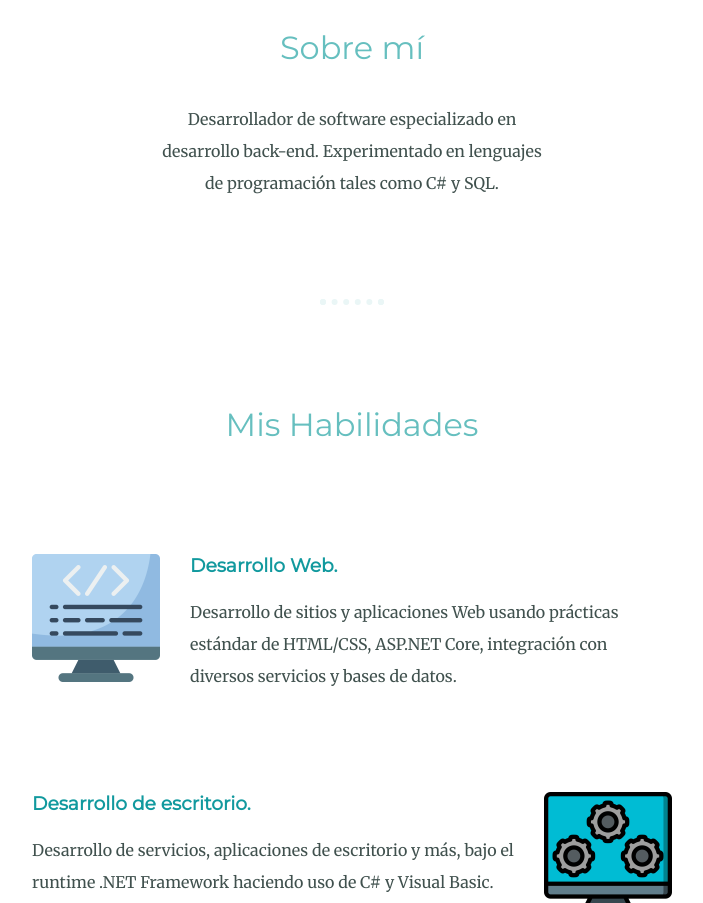
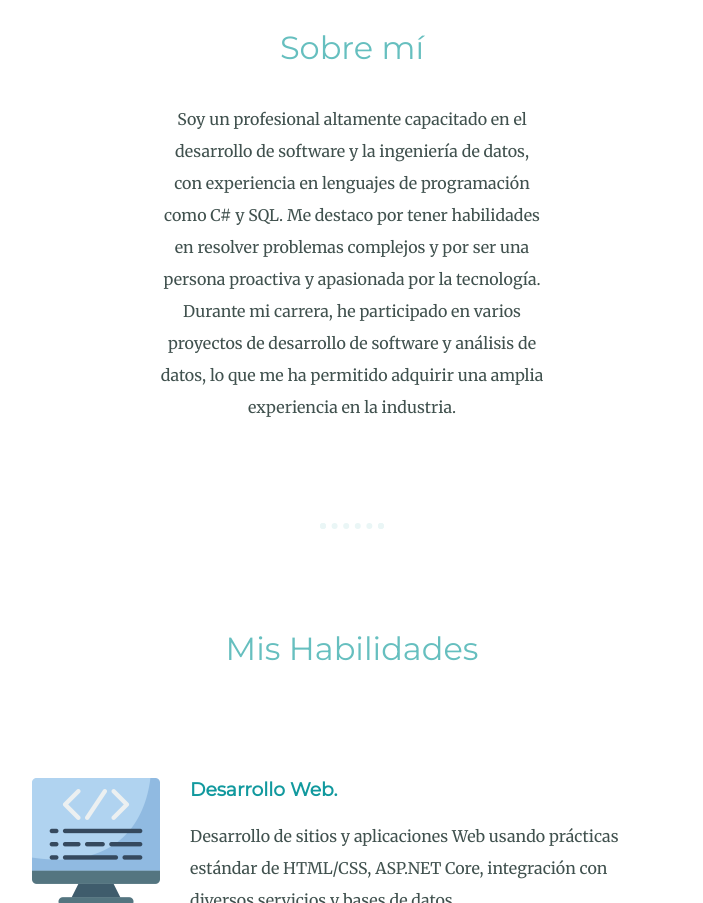
Before and after one commit to albertoescobar27/personalsite, a plain HTML site: page index.html in a window 1280 px wide. Shown: the part 1024-1927 px from the top of the page, without its empty margins (288-991 px from the left). Drawn offline with Linux system fonts and the light colour scheme.

Commit message:
Update index.html

```diff
--- a/index.html
+++ b/index.html
@@ -23,8 +23,10 @@
     <div class="profile">
       <img id="perfil-img" src="images/alberto.png" alt="Alberto Escobar">
       <h2>Sobre mí</h2>
-      <p class="intro">Desarrollador de software especializado en desarrollo
-        back-end. Experimentado en lenguajes de programación tales como C# y SQL.</p>
+      <p class="intro">Soy un profesional altamente capacitado en el desarrollo de software y la ingeniería de datos,
+        con experiencia en lenguajes de programación como C# y SQL. Me destaco por tener habilidades en resolver problemas
+         complejos y por ser una persona proactiva y apasionada por la tecnología. Durante mi carrera, he participado en varios
+          proyectos de desarrollo de software y análisis de datos, lo que me ha permitido adquirir una amplia experiencia en la industria.</p>
     </div>
     <hr>
     <div class="skills">
```
